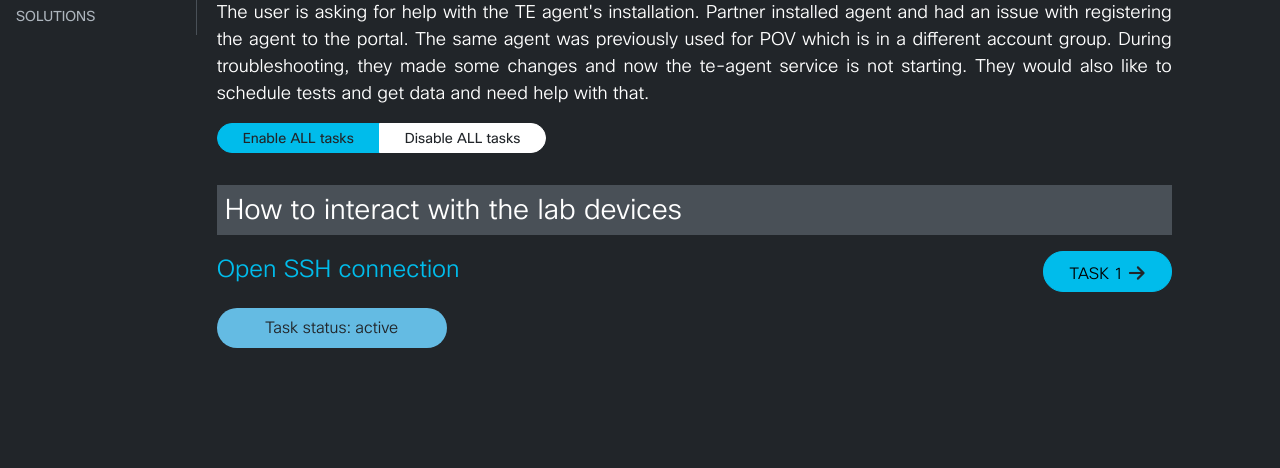
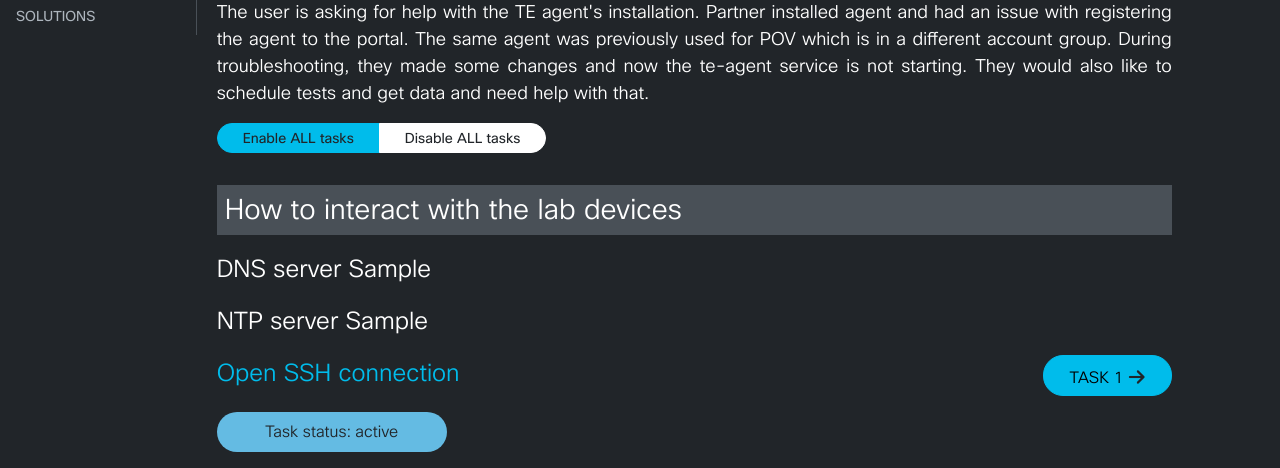
Before and after one commit to tsoprek/tebootcamp, a Flask app: template templates/home.html in a window 1280 px wide. Shown: the part 699-1167 px from the top of the page. Before the commit the page ends 1047 px from the top, so only its background shows below. Run offline with Flask 3, Linux system fonts and the light colour scheme; the template is opened without the code that fills it: most values are stand-ins (such as "Sample title", 1, 10 or a date in 2020); parts of the project's set-up code (start-up, migrations or seed data) failed here and were passed over; some libraries are stand-ins or nearby versions.

```diff
--- a/app.py
+++ b/app.py
@@ -5,6 +5,16 @@ import sqlite3
 import os
 import socket
 import subprocess
+import re
+
+read_lab_config= open ('lab_config', 'r')
+dns_server_re= re.findall("^dns_server=.*", read_lab_config.read())
+dns_server=(dns_server_re[0])[11:]
+print (dns_server)
+read_lab_config= open ('lab_config', 'r')
+ntp_server_re= re.findall("ntp_server=.*", read_lab_config.read())
+ntp_server=(ntp_server_re[0])[11:]
+print (ntp_server)
 
 
 # Definition for GET request to get status of task >>> TO BE DELETED
--- a/templates/home.html
+++ b/templates/home.html
@@ -161,6 +161,8 @@
     <h4 class="text-size-28 text-weight-300 panel panel--dark dbl-margin-top">How to interact with the lab devices</h4>
     <div class="row base-margin-top base-margin-bottom">
         <div class="col-md-12">
+             <p class="text-size-24 text-weight-300 base-margin-center text-justify">DNS server {{ dns_server }}</p>
+             <p class="text-size-24 text-weight-300 base-margin-center text-justify">NTP server {{ ntp_server }}</p>
             <a class="text-size-24 text-weight-300 base-margin-center text-justify" {{ sshconn }}>Open SSH connection</a>
             <button class="btn btn--secondary--right" style="float: right">
                 <a style="color: black" href="/task1/" class="text-size-16 text-weight-300 base-margin-center text-justify half-margin-top">TASK 1</a>
```
